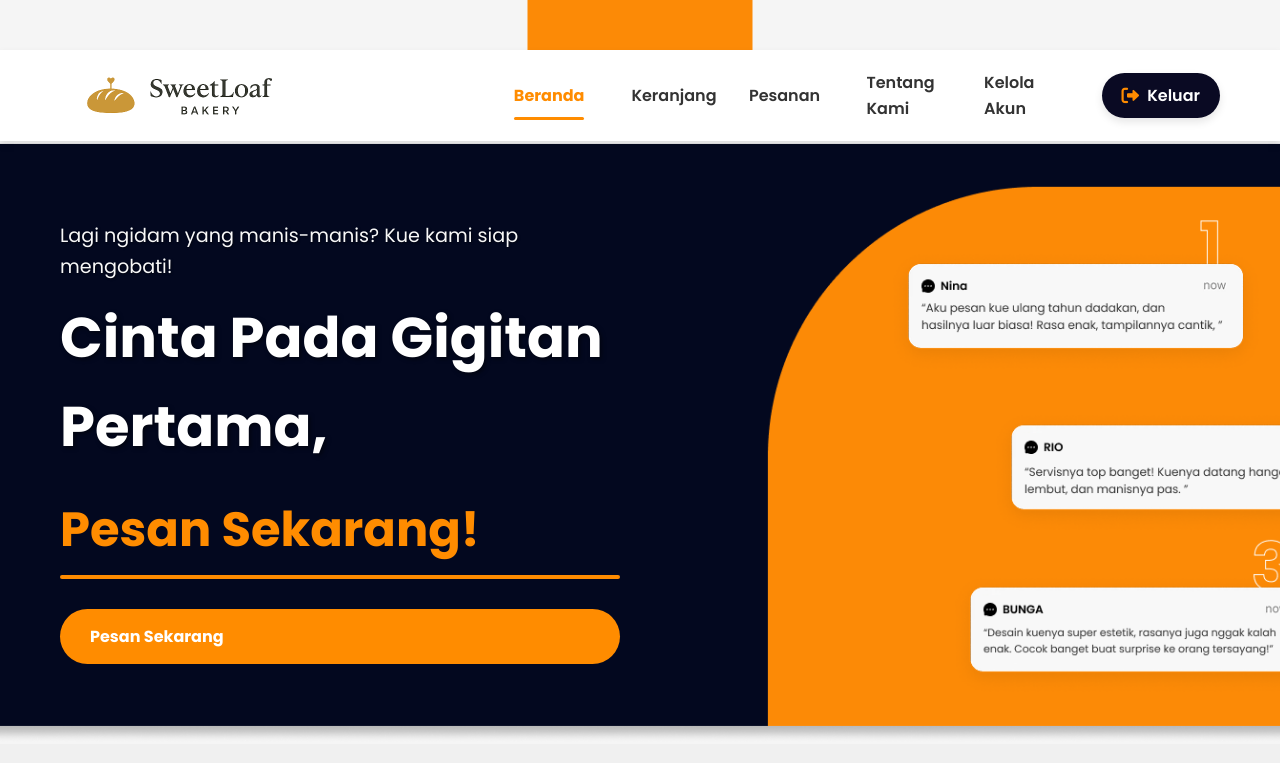
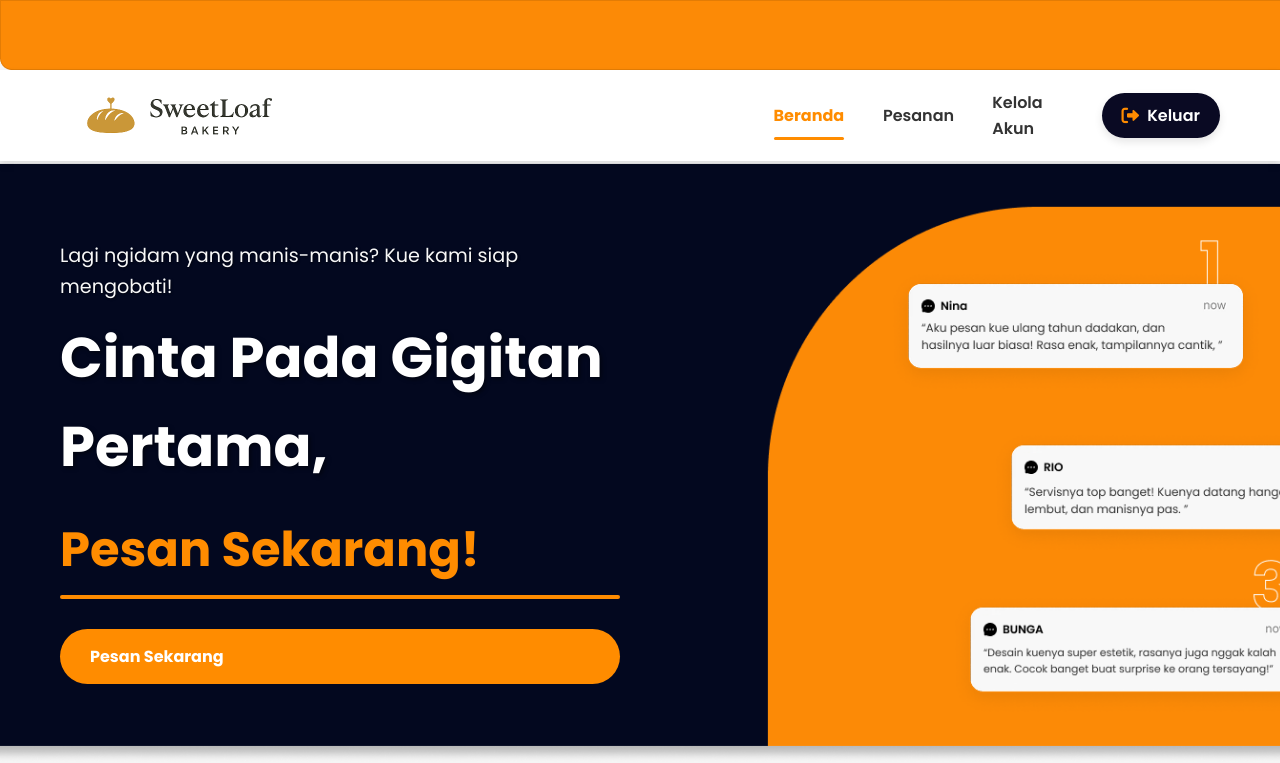
Before and after one commit to sirly82/bakery-sweetloaf, a PHP site: page /home.php in a window 1280 px wide. Shown: the top 763 px of the page. Run offline with PHP 8.4, Linux system fonts and the light colour scheme; a user stored in the database is signed in; data comes from the database, SQL or seed files in the repository.

Commit message:
Update home.php

```diff
--- a/home.php
+++ b/home.php
@@ -8,6 +8,8 @@
     header("Location: login.php");
     exit();
 }
+
+
 
 // Inisialisasi array untuk menyimpan produk
 $products = [];
@@ -60,7 +62,7 @@
 </head>
 <body>
     <div class="top-wave-container">
-    <svg xmlns="http://www.w3.org/2000/svg" viewBox="0 0 1440 320"><path fill="#FC8A06" fill-opacity="1" d="M0,320L1440,320L1440,0L0,0Z"></path></svg>
+        <img src="assets/border-atas.png">
     </div>
 
     <header class="main-header">
@@ -71,9 +73,7 @@
         <nav class="main-nav">
             <ul>
                 <li><a href="home.php" class="nav-link active">Beranda</a></li>
-                <li><a href="pesanan.php" class="nav-link">Keranjang</a></li>
-                <li><a href="#" class="nav-link">Pesanan</a></li>
-                <li><a href="#" class="nav-link">Tentang Kami</a></li>
+                <li><a href="pesanan.php" class="nav-link">Pesanan</a></li>
                 <li><a href="#" class="nav-link">Kelola Akun</a></li>
                 <?php if (isset($_SESSION['username'])): // Tampilkan tombol keluar hanya jika sudah login ?>
                     <li>
@@ -202,7 +202,7 @@
         <div class="container">
             <div class="footer-left">
                 <div class="logo">
-                    <img src="assets/SWEETLOAF.png" alt="SweetLoaf Bakery Logo">
+                    <img src="assets/logo.png" alt="SweetLoaf Bakery Logo">
                     </div>
                 <div class="social-media">
                     <a href="#"><i class="fab fa-facebook-f"></i></a>
@@ -214,7 +214,7 @@
             <div class="footer-right">
                 <h4>Lokasi :</h4>
                 <div class="map-placeholder">
-                    <img src="assets/map-placeholder.png" alt="Map Location">
+                    <iframe src="https://www.google.com/maps/embed?pb=!1m18!1m12!1m3!1d2592.211231097696!2d117.60250684784057!3d3.303678271356732!2m3!1f0!2f0!3f0!3m2!1i1024!2i768!4f13.1!3m3!1m2!1s0x32138bd956b83ecd%3A0x3868bdace8adf78b!2sSweetLoaf%20Bakery!5e0!3m2!1sid!2sid!4v1751377213866!5m2!1sid!2sid" width="600" height="450" style="border:0;" allowfullscreen="" loading="lazy" referrerpolicy="no-referrer-when-downgrade"></iframe>
                 </div>
             </div>
         </div>
@@ -222,6 +222,6 @@
             <p>ESKALA Copyright 2025. All Rights Reserved.</p>
         </div>
     </footer>
-    <script src="assets/js/cart.js"></script>
+    <script src="order.js"></script>
 </body>
 </html>
```
